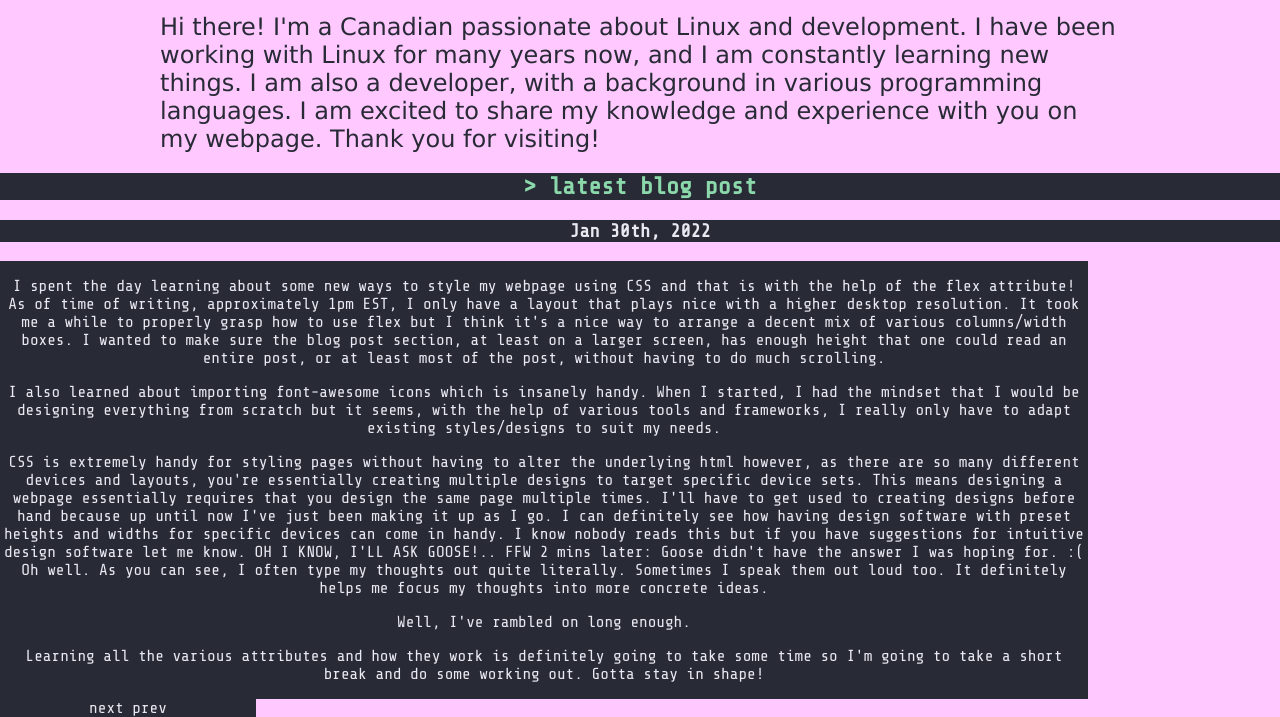
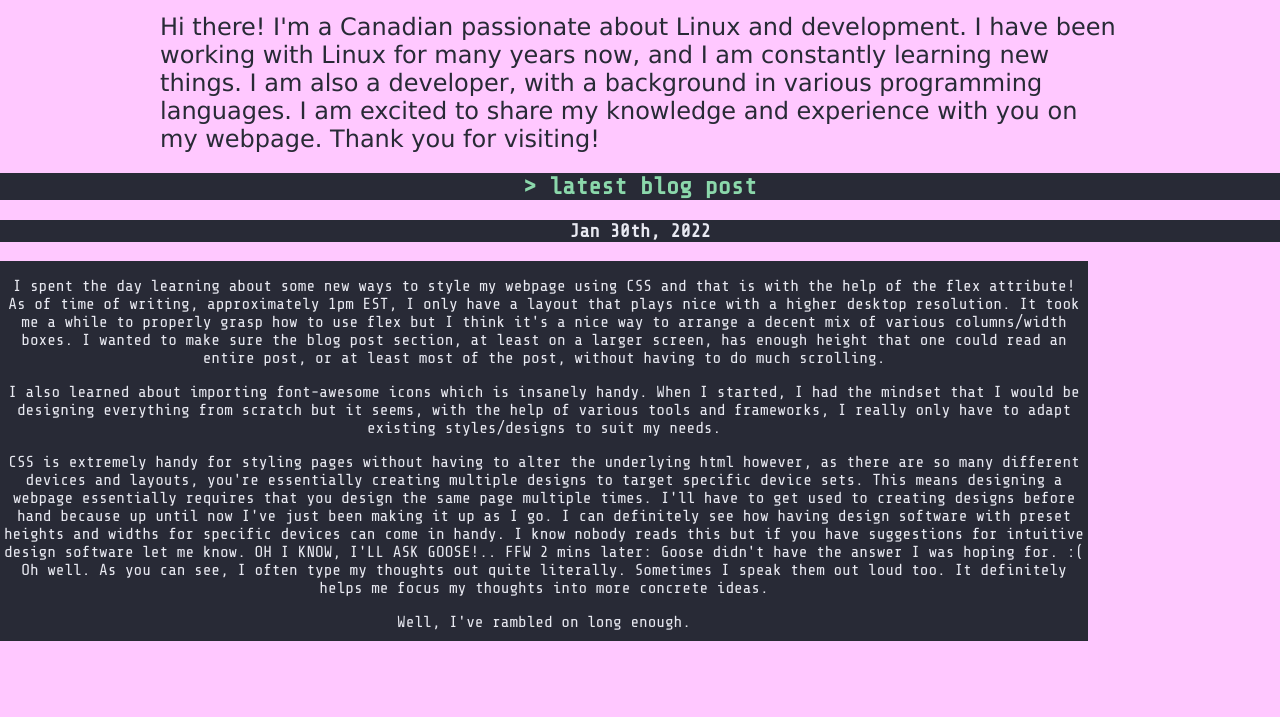
Before and after one commit to exadisme/website, a plain HTML site: page index.html in a window 1280 px wide. Shown: the part 115-832 px from the top of the page. After the commit the page ends 800 px from the top, so only its background shows below. Drawn offline with nearby package versions, Linux system fonts and the light colour scheme.

Commit message:
Fixing the blogscroll element.

```diff
--- a/css/style.css
+++ b/css/style.css
@@ -54,10 +54,10 @@ h3 {
 }
 
 #blogscroll {
-    position: relative;
-    text-align: center;
+    position: absolute;
     overflow: auto;
-    height: 35%;
+    float: center;
+    height: 380px;
     background-color: #282a36;
     width: 85%;
 }
```
